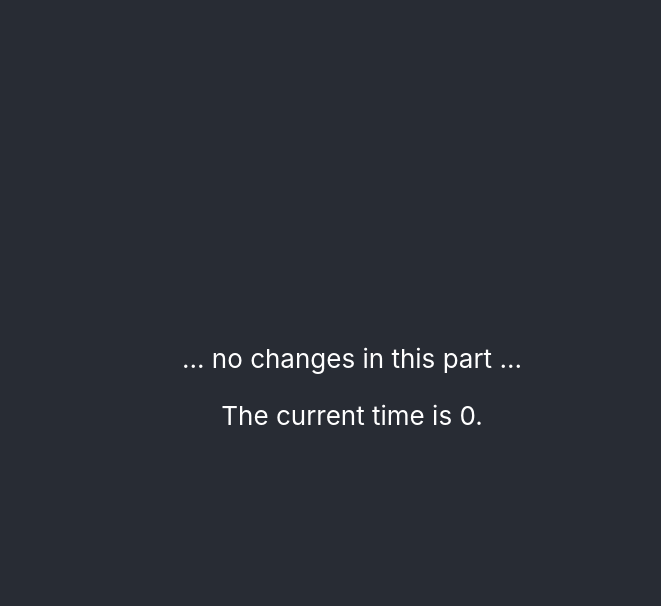
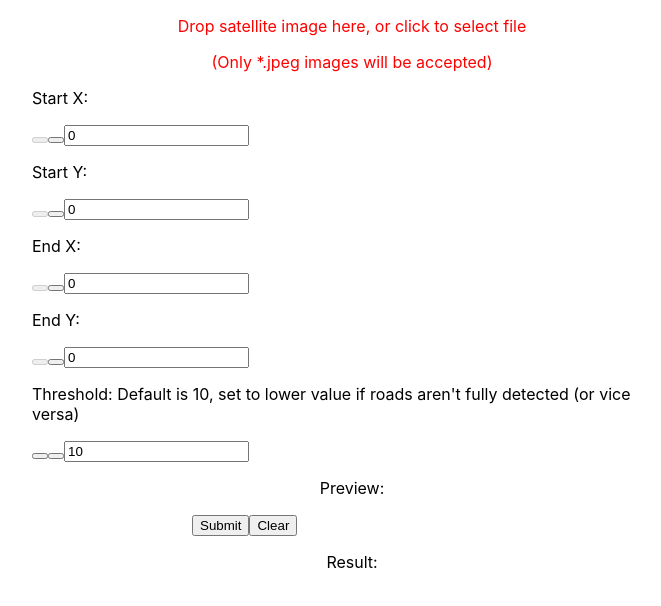
Before and after one commit to RapidAssess/frontend, a React (Create React App) app: page / in a window 1280 px wide. Shown: the top 606 px of the page, without its empty margins (288-949 px from the left). Built offline with nearby package versions, Linux system fonts and the light colour scheme; no server answers.

Commit message:
ml prototype

```diff
--- a/package.json
+++ b/package.json
@@ -3,11 +3,14 @@
   "version": "0.1.0",
   "private": true,
   "dependencies": {
+    "@mui/base": "^5.0.0-beta.30",
     "@testing-library/jest-dom": "^5.17.0",
     "@testing-library/react": "^13.4.0",
     "@testing-library/user-event": "^13.5.0",
+    "axios": "^1.6.5",
     "react": "^18.2.0",
     "react-dom": "^18.2.0",
+    "react-dropzone": "^14.2.3",
     "react-scripts": "5.0.1",
     "web-vitals": "^2.1.4"
   },
--- a/src/App.js
+++ b/src/App.js
@@ -1,26 +1,31 @@
-import React, { useState, useEffect } from 'react';
-import logo from './logo.svg';
-import './App.css';
+import logo from "./logo.svg";
+import "./App.css";
+// import { ImageUpload } from "./home";
+import { ImageUpload } from "./imageupload";
 
 function App() {
-  const [currentTime, setCurrentTime] = useState(0);
-
-  useEffect(() => {
-    fetch('/time').then(res => res.json()).then(data => {
-      setCurrentTime(data.time);
-    });
-  }, []);
-
-  return (
-    <div className="App">
-      <header className="App-header">
-
-        ... no changes in this part ...
-
-        <p>The current time is {currentTime}.</p>
-      </header>
-    </div>
-  );
+  return <ImageUpload />;
 }
 
+// function App() {
+//   return (
+//     <div className="App">
+//       <header className="App-header">
+//         <img src={logo} className="App-logo" alt="logo" />
+//         <p>
+//           Edit <code>src/App.js</code> and save to reload.
+//         </p>
+//         <a
+//           className="App-link"
+//           href="https://reactjs.org"
+//           target="_blank"
+//           rel="noopener noreferrer"
+//         >
+//           Learn React
+//         </a>
+//       </header>
+//     </div>
+//   );
+// }
+
 export default App;
--- /dev/null
+++ b/src/imageupload.js
@@ -0,0 +1,252 @@
+import { useState, useEffect } from "react";
+import React from "react";
+import { useDropzone } from "react-dropzone";
+import axios from "axios";
+import { Unstable_NumberInput as NumberInput } from "@mui/base/Unstable_NumberInput";
+
+export const ImageUpload = () => {
+  const [selectedFile, setSelectedFile] = useState();
+  const [preview, setPreview] = useState();
+  const [data, setData] = useState();
+  const [image, setImage] = useState(false);
+  const [isLoading, setIsloading] = useState(false);
+  const [result, setResult] = useState(null);
+  const [startX, setStartX] = useState(0);
+  const [startY, setStartY] = useState(0);
+  const [endX, setEndX] = useState(0);
+  const [endY, setEndY] = useState(0);
+  const [threshold, setThreshold] = useState(10);
+
+  const {
+    acceptedFiles,
+    getRootProps,
+    getInputProps,
+    isDragActive,
+    isDragAccept,
+    isDragReject,
+  } = useDropzone({
+    maxFiles: 1,
+    accept: {
+      "image/*": [".jpeg"],
+    },
+  });
+
+  const sendFile = async () => {
+    console.log(startX + startY + endX + endY);
+    if (image) {
+      // console.log(startX)
+      // console.log(startY)
+      let formData = new FormData();
+      formData.append("file", selectedFile);
+      formData.append("startX", startX || 0);
+      formData.append("startY", startY || 0);
+      formData.append("endX", endX || 0);
+      formData.append("endY", endY || 0);
+      formData.append("threshold", threshold);
+      let res = await axios({
+        method: "post",
+        url: "http://127.0.0.1:5000/predict",
+        data: formData,
+        responseType: "blob",
+      });
+
+      var url = URL.createObjectURL(res.data);
+      setResult(url);
+
+      setIsloading(false);
+    }
+  };
+
+  const clearData = () => {
+    setData(null);
+    setImage(false);
+    setSelectedFile(null);
+    setPreview(null);
+    setResult(null);
+  };
+
+  useEffect(() => {
+    if (!selectedFile) {
+      setPreview(undefined);
+      return;
+    }
+    const objectUrl = URL.createObjectURL(selectedFile);
+    setPreview(objectUrl);
+  }, [selectedFile]);
+
+  useEffect(() => {
+    if (!preview) {
+      return;
+    }
+    setIsloading(true);
+    // sendFile();
+  }, [preview]);
+
+  useEffect(() => {
+    if (!acceptedFiles || acceptedFiles.length === 0) {
+      setSelectedFile(undefined);
+      setImage(false);
+      setData(undefined);
+      return;
+    }
+    setSelectedFile(acceptedFiles[0]);
+    setData(undefined);
+    setImage(true);
+  }, [acceptedFiles]);
+
+  return (
+    <div style={{ margin: "auto", width: "50%", justifyItems: "center" }}>
+      <div
+        style={{
+          margin: "auto",
+          width: "100%",
+          color: "red",
+        }}
+        {...getRootProps({ className: "dropzone" })}
+      >
+        <input {...getInputProps()} />
+        <p style={{ textAlign: "center" }}>
+          Drop satellite image here, or click to select file
+        </p>
+        <p style={{ textAlign: "center" }}>
+          (Only *.jpeg images will be accepted)
+        </p>
+      </div>
+
+      <div style={{ margin: "auto", width: "100%" }}>
+        <div>
+          <p>Start X:</p>
+          <NumberInput
+            aria-label="Demo number input"
+            placeholder="Type a number…"
+            value={startX}
+            onChange={(event, val) => setStartX(val)}
+            min={0}
+            max={255}
+          />
+        </div>
+
+        <div>
+          <p>Start Y:</p>
+          <NumberInput
+            aria-label="Demo number input"
+            placeholder="Type a number…"
+            value={startY}
+            onChange={(event, val) => setStartY(val)}
+            min={0}
+            max={255}
+          />
+        </div>
+
+        <div>
+          <p>End X:</p>
+          <NumberInput
+            aria-label="Demo number input"
+            placeholder="Type a number…"
+            value={endX}
+            onChange={(event, val) => setEndX(val)}
+            min={0}
+            max={255}
+          />
+        </div>
+
+        <div>
+          <p>End Y:</p>
+          <NumberInput
+            aria-label="Demo number input"
+            placeholder="Type a number…"
+            value={endY}
+            onChange={(event, val) => setEndY(val)}
+            min={0}
+            max={255}
+          />
+        </div>
+
+        <div>
+          <p>
+            Threshold: Default is 10, set to lower value if roads aren't fully
+            detected (or vice versa)
+          </p>
+          <NumberInput
+            aria-label="Demo number input"
+            placeholder="Type a number…"
+            value={threshold}
+            onChange={(event, val) => setThreshold(val)}
+            min={0}
+            max={255}
+          />
+        </div>
+
+        <div style={{ margin: "auto", width: "100%" }}>
+          <p style={{ textAlign: "center" }}>Preview:</p>
+          {preview && (
+            <div
+              style={{
+                margin: "auto",
+                // display: "inline-block",
+                width: 256,
+                height: 256,
+                position: "relative",
+                // zIndex: 1,
+              }}
+            >
+              <div
+                style={{
+                  width: 10,
+                  height: 10,
+                  backgroundColor: "#27FF00",
+                  position: "absolute",
+                  bottom: startY,
+                  left: startX,
+                }}
+              />
+              <div
+                style={{
+                  width: 10,
+                  height: 10,
+                  backgroundColor: "red",
+                  position: "absolute",
+                  bottom: endY,
+                  left: endX,
+                }}
+              />
+              <img
+                src={preview}
+                style={{
+                  margin: "auto",
+                  display: "block",
+                  width: 256,
+                  height: 256,
+                  // position: "absolute",
+                  // zIndex: 2,
+                }}
+              />
+            </div>
+          )}
+        </div>
+      </div>
+
+      <div style={{ margin: "auto", width: "50%", justifyItems: "center" }}>
+        <button onClick={sendFile}>Submit</button>
+        <button onClick={clearData}>Clear</button>
+      </div>
+
+      <div style={{ margin: "auto", width: "100%" }}>
+        <p style={{ textAlign: "center" }}>Result:</p>
+        {result && (
+          // <div style={{ margin: "auto",  }}>
+          <img
+            src={result}
+            style={{
+              margin: "auto",
+              display: "block",
+              width: 256,
+              height: 256,
+            }}
+          />
+          /* </div> */
+        )}
+      </div>
+    </div>
+  );
+};
```
Also changed, not shown: 1 other file (tests, documents, lock files or other folders).
